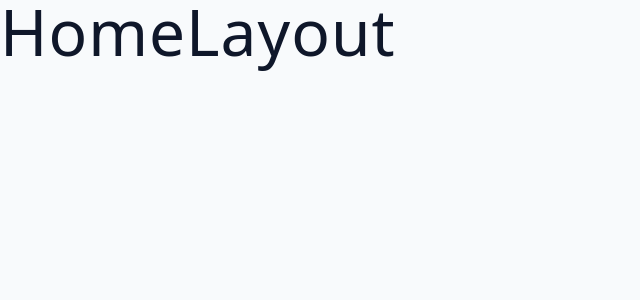
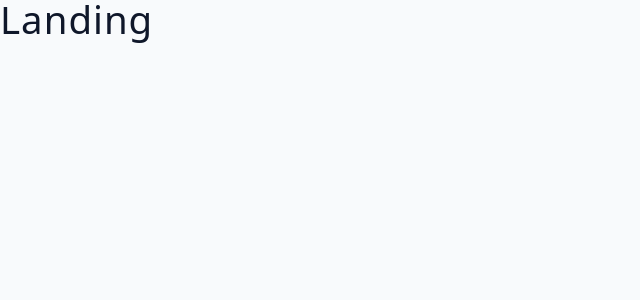
Before and after one commit to kimamovic21/udemy-mern-course-johnsmilga-jobify-app, a React (Vite) app in the folder client/: page / in a window 1280 px wide. Shown: the top 300 px of the page, without its empty margins (0-640 px from the left). Built offline with nearby package versions, Linux system fonts and the light colour scheme.

Commit message:
20. Nested Routes
-u komponentu HomeLayout.jsx dodana komponenta Outlet
-u komponentu App.jsx dodan niz children
-manje izmjene u documentation.txt fajlu

```diff
--- a/client/src/App.jsx
+++ b/client/src/App.jsx
@@ -1,22 +1,28 @@
 import { createBrowserRouter, RouterProvider } from 'react-router-dom';
-import { HomeLayout, Register, Login, DashboardLayout } from './pages';
+import { HomeLayout, Register, Login, DashboardLayout, Landing } from './pages';
 
 const router = createBrowserRouter([
   {
     path: '/',
     element: <HomeLayout />,
+    children: [
+      {
+        index: true,
+        element: <Landing />
       },
       {
-    path: '/register',
+        path: 'register',
         element: <Register />,
       },
       {
-    path: '/login',
+        path: 'login',
         element: <Login />,
       },
       {
-    path: '/dashboard',
+        path: 'dashboard',
         element: <DashboardLayout />,
+      },
+    ],
   },
 ]);
 
--- a/client/src/pages/HomeLayout.jsx
+++ b/client/src/pages/HomeLayout.jsx
@@ -1,7 +1,12 @@
+import { Outlet } from 'react-router-dom';
+
 const HomeLayout = () => {
   return (
-    <h1>HomeLayout</h1>
-  )
-}
-
-export default HomeLayout
+    <>
+      {/* add things like Navbar */}
+      {/* <h1>home layout</h1> */}
+      <Outlet />
+    </>
+  );
+};
+export default HomeLayout;
```
Also changed, not shown: 1 other file (tests, documents, lock files or other folders). Lines whose indentation alone changed are shown as unchanged.
